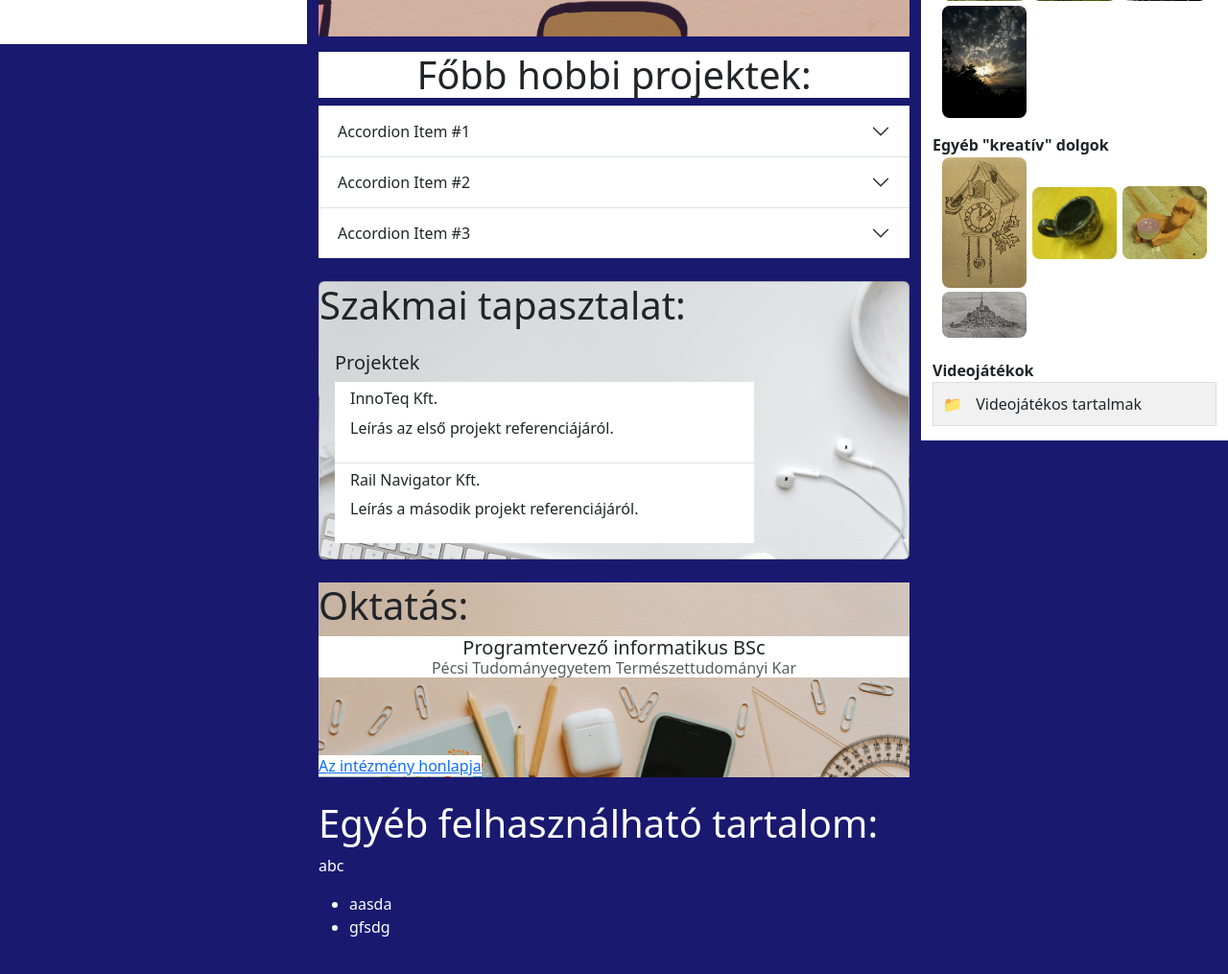
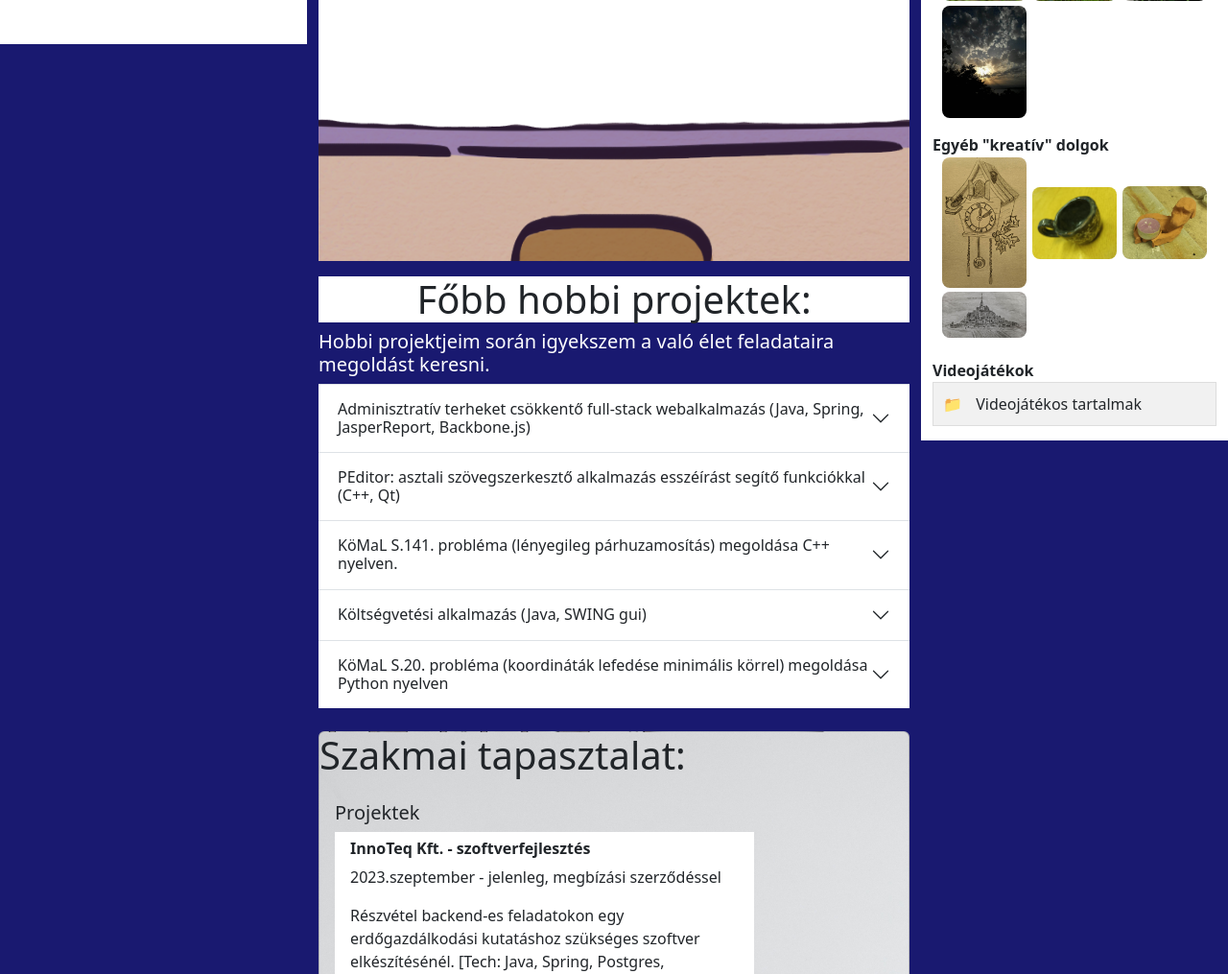
Before and after one commit to ProgrammerGnome/Webprogramming-I., a PHP site: page / in a window 1280 px wide. Shown: the part 783-1798 px from the top of the page at 96% size. Run offline with PHP 8.4, Linux system fonts and the light colour scheme.

Commit message:
Add files via upload

```diff
--- a/index.css
+++ b/index.css
@@ -134,6 +134,11 @@
 .ujszin {
     background-color: white;
     text-align: center;
+}
+
+.feherBetu {
+    color: white;
+    text-align: left;
 }
 
 .list-group-item {
--- a/index.html
+++ b/index.html
@@ -89,7 +89,7 @@
                     <div class="file-item">
                         <div class="file-header" onclick="toggleAccordion(1)">
                             <div class="file-icon">📁</div>
-                                Készülő félben lévő jegyzetek, dokumentumok
+                            Készülő félben lévő jegyzetek, dokumentumok
                         </div>
                         <div class="file-content">
                             Content of File 1
@@ -98,7 +98,7 @@
                     <div class="file-item">
                         <div class="file-header" onclick="toggleAccordion(2)">
                             <div class="file-icon">📁</div>
-                                Elkészült jegyzetek, dokumentumok
+                            Elkészült jegyzetek, dokumentumok
                         </div>
                         <div class="file-content">
                             Content of File 2
@@ -114,7 +114,7 @@
         <!-- Fő tartalom -->
         <div class="col-md-6">
             <div class="container-stack" id="szakmai_ismeretek">
-                <h1><br><br><br>Szakmai ismeretek:</h1>
+                <h1><br><br><br><br><br>Szakmai ismeretek:</h1>
                 <div class="mt-4">
                     <h3>My general TECH STACK:</h3>
                     <p>
@@ -250,19 +250,23 @@
 
             <div class="accordion accordion-flush" id="fobb_hobbi_projektek">
                 <h1 class="ujszin">Főbb hobbi projektek:</h1>
+                <h5 class="feherBetu">Hobbi projektjeim során igyekszem a való élet feladataira megoldást keresni.</h5>
                 <div class="accordion-item">
                     <h2 class="accordion-header">
                         <button class="accordion-button collapsed" type="button" data-bs-toggle="collapse"
                                 data-bs-target="#flush-collapseOne" aria-expanded="false"
                                 aria-controls="flush-collapseOne">
-                            Accordion Item #1
+                            Adminisztratív terheket csökkentő full-stack webalkalmazás (Java, Spring, JasperReport,
+                            Backbone.js)
                         </button>
                     </h2>
                     <div id="flush-collapseOne" class="accordion-collapse collapse"
                          data-bs-parent="#accordionFlushExample">
-                        <div class="accordion-body">Placeholder content for this accordion, which is intended to
+                        <div class="accordion-body"><p>Placeholder content for this accordion, which is intended to
                             demonstrate the <code>.accordion-flush</code> class. This is the first item's accordion
-                            body.
+                            body.</p>
+                            <h6>Státusz: teljesen elkészült</h6>
+                            <h6>GitHub link:</h6>
                         </div>
                     </div>
                 </div>
@@ -271,14 +275,16 @@
                         <button class="accordion-button collapsed" type="button" data-bs-toggle="collapse"
                                 data-bs-target="#flush-collapseTwo" aria-expanded="false"
                                 aria-controls="flush-collapseTwo">
-                            Accordion Item #2
+                            PEditor: asztali szövegszerkesztő alkalmazás esszéírást segítő funkciókkal (C++, Qt)
                         </button>
                     </h2>
                     <div id="flush-collapseTwo" class="accordion-collapse collapse"
                          data-bs-parent="#accordionFlushExample">
-                        <div class="accordion-body">Placeholder content for this accordion, which is intended to
-                            demonstrate the <code>.accordion-flush</code> class. This is the second item's accordion
-                            body. Let's imagine this being filled with some actual content.
+                        <div class="accordion-body"><p>Placeholder content for this accordion, which is intended to
+                            demonstrate the <code>.accordion-flush</code> class. This is the first item's accordion
+                            body.</p>
+                            <h6>Státusz: elkészült, de még lehetne hová fejleszteni</h6>
+                            <h6>GitHub link:</h6>
                         </div>
                     </div>
                 </div>
@@ -287,16 +293,52 @@
                         <button class="accordion-button collapsed" type="button" data-bs-toggle="collapse"
                                 data-bs-target="#flush-collapseThree" aria-expanded="false"
                                 aria-controls="flush-collapseThree">
-                            Accordion Item #3
+                            KöMaL S.141. probléma (lényegileg párhuzamosítás) megoldása C++ nyelven.
                         </button>
                     </h2>
                     <div id="flush-collapseThree" class="accordion-collapse collapse"
                          data-bs-parent="#accordionFlushExample">
-                        <div class="accordion-body">Placeholder content for this accordion, which is intended to
-                            demonstrate the <code>.accordion-flush</code> class. This is the third item's accordion
-                            body. Nothing more exciting happening here in terms of content, but just filling up the
-                            space to make it look, at least at first glance, a bit more representative of how this would
-                            look in a real-world application.
+                        <div class="accordion-body"><p>Placeholder content for this accordion, which is intended to
+                            demonstrate the <code>.accordion-flush</code> class. This is the first item's accordion
+                            body.</p>
+                            <h6>Státusz: megoldva</h6>
+                            <h6>GitHub link:</h6>
+                        </div>
+                    </div>
+                </div>
+                <div class="accordion-item">
+                    <h2 class="accordion-header">
+                        <button class="accordion-button collapsed" type="button" data-bs-toggle="collapse"
+                                data-bs-target="#flush-collapseFour" aria-expanded="false"
+                                aria-controls="flush-collapseFour">
+                            Költségvetési alkalmazás (Java, SWING gui)
+                        </button>
+                    </h2>
+                    <div id="flush-collapseFour" class="accordion-collapse collapse"
+                         data-bs-parent="#accordionFlushExample">
+                        <div class="accordion-body"><p>Placeholder content for this accordion, which is intended to
+                            demonstrate the <code>.accordion-flush</code> class. This is the first item's accordion
+                            body.</p>
+                            <h6>Státusz: teljesen elkészült, nincs fejlesztés alatt</h6>
+                            <h6>GitHub link:</h6>
+                        </div>
+                    </div>
+                </div>
+                <div class="accordion-item">
+                    <h2 class="accordion-header">
+                        <button class="accordion-button collapsed" type="button" data-bs-toggle="collapse"
+                                data-bs-target="#flush-collapseFive" aria-expanded="false"
+                                aria-controls="flush-collapseFive">
+                            KöMaL S.20. probléma (koordináták lefedése minimális körrel) megoldása Python nyelven
+                        </button>
+                    </h2>
+                    <div id="flush-collapseFive" class="accordion-collapse collapse"
+                         data-bs-parent="#accordionFlushExample">
+                        <div class="accordion-body"><p>Placeholder content for this accordion, which is intended to
+                            demonstrate the <code>.accordion-flush</code> class. This is the first item's accordion
+                            body.</p>
+                            <h6>Státusz: megoldva</h6>
+                            <h6>GitHub link:</h6>
                         </div>
                     </div>
                 </div>
@@ -309,12 +351,24 @@
                     <h5 class="card-title">Projektek</h5>
                     <ul class="list-group list-group-flush">
                         <li class="list-group-item">
-                            <h6>InnoTeq Kft.</h6>
-                            <p>Leírás az első projekt referenciájáról.</p>
+                            <h6><b>InnoTeq Kft. - szoftverfejlesztés</b></h6>
+                            <p>2023.szeptember - jelenleg, megbízási szerződéssel</p>
+                            <p>Részvétel backend-es feladatokon egy erdőgazdálkodási kutatáshoz szükséges
+                                szoftver elkészítésénél. [Tech: Java, Spring, Postgres, Hibernate]</p>
+                            <a href="">elérhetőség</a>
+                        </li>
+                        <li class="list-group-item">
+                            <h6><b>Rail Navigator Kft. - szoftverfejlesztés, szoftvertesztelés</b></h6>
+                            <p>2023.június - jelenleg</p>
+                            <p>Részvétel backend-es feladatokon egy vasúti teherszállítással kapcsolatos
+                                nagy komplexitású szoftver fejlesztésénél, valamint unit tesztek tervezésénél és
+                                implementálásuknál. [Tech: Java, Spring, Postgres, JUnit, Mockito]</p>
+                            <a href="">elérhetőség</a>
                         </li>
                         <li class="list-group-item">
                             <h6>Rail Navigator Kft.</h6>
-                            <p>Leírás a második projekt referenciájáról.</p>
+                            <p>KÖTELEZŐ SZAKMAI GYAKORLAT (2023 április - május) <br> [Tech: Java, Spring, Postgres,
+                                JUnit, Mockito, Vue.js, Backbone.js, JQuery]</p>
                         </li>
                         <!-- További projektek hozzáadása ugyanígy -->
                     </ul>
@@ -326,25 +380,32 @@
                 <h1>Oktatás:</h1>
                 <div class="card-body">
                     <div class="ujszin">
-                        <h5 class="card-title">Programtervező informatikus BSc</h5>
+                        <h5 class="card-title">Programtervező informatikus BSc <br> (2021.szeptember - jelenleg)</h5>
                         <h6 class="card-subtitle mb-2 text-body-secondary">Pécsi Tudományegyetem Természettudományi
                             Kar</h6>
                     </div>
                     <br><br><br>
-                    <a href="#" class="card-link ujszin">Az intézmény honlapja</a>
+                    <a href="https://www.ttk.pte.hu" class="card-link ujszin">Az intézmény honlapja</a>
                 </div>
             </div>
 
             <div class="yt-header" id="yt-header">
                 <br>
                 <h1>Egyéb felhasználható tartalom: </h1>
-                <p>abc</p>
+                <h4>YouTube-on a következő általam készített oktató jellegű videósorozatok érhetőek el:</h4>
                 <ul>
-                    <li>aasda
+                    <li>
+                        KöMaL és középiskolai matek: 5 db videó
                     </li>
-                    <li>gfsdg
+                    <li>
+                        Analízis I.: 1 db videó
+                    </li>
+                    <li>
+                        Analízis II.: 7 db videó
                     </li>
                 </ul>
+                <h5>Fontos megjegyezni, hogy a videók régebben készültek, és valamint a rendelkezésre álló
+                    technikai feltételek miatt a hangminőségük elég gyér.</h5>
                 <br>
             </div>
 
@@ -460,7 +521,13 @@
                         Videojátékos tartalmak
                     </div>
                     <div class="file-content_v2">
-                        Content of File 1
+                        <h5>Minecraft mapok:</h5>
+                        <p>Ezek creative módban épült mapok, melyek survival játékra lettek megalkotva,
+                            és tetszés szerint testre szabhatóak: </p>
+                        <a href="/Webprogramming-I.git/mcMaps/Jungeldorf_start_1-16-1.zip">JungelDorf (1.16.1)</a><br>
+                        <a href="/Webprogramming-I.git/mcMaps/M_Kohlstadt_1-12-2.zip">KohlStadt (1.12.2)</a><br>
+                        <a href="/Webprogramming-I.git/mcMaps/M_LopoPolis_1-14-2.zip">LopoPolis (1.14.2)</a><br>
+                        <a href="/Webprogramming-I.git/mcMaps/M_Túlélőfalu_1-19.zip">Frei&Turm (1.19)</a>
                     </div>
                 </div>
             </div>
```
